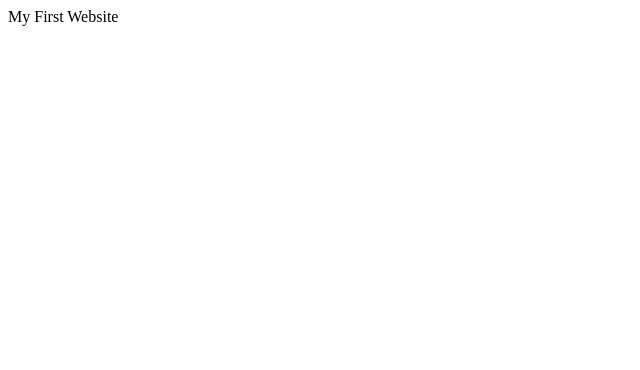
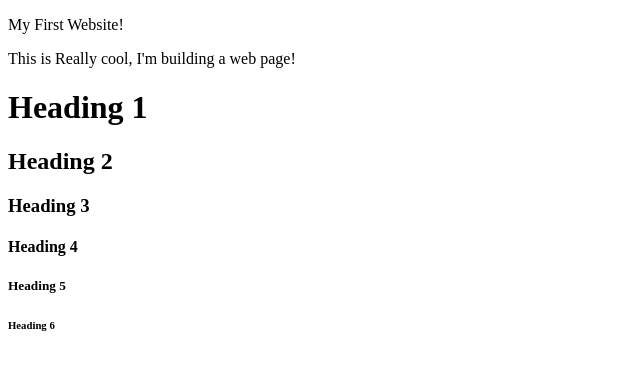
Before and after one commit to Montse58/my-first-website, a plain HTML site: page index.html in a window 1280 px wide. Shown: the whole page, without its empty margins (0-640 px from the left). Drawn offline with Linux system fonts and the light colour scheme.

Commit message:
Added different headers and paragraphs

```diff
--- a/index.html
+++ b/index.html
@@ -8,7 +8,19 @@
     <title> My First Wensite</title>
 </head>
 <body>
-    My First Website
+
+    <p>My First Website!</p>
+
+    <p>This is Really cool, I'm building a web page!</p>
+<!-- There are no h7, there are only 1-6
+  You also don't want to be doing p1, and p2 for paragraphs,
+  They should just be p-->
+    <h1>Heading 1</h1>
+    <h2>Heading 2</h2>
+    <h3>Heading 3</h3>
+    <h4>Heading 4</h4>
+    <h5>Heading 5</h5>
+    <h6>Heading 6</h6>
 </body>
 <!-- This is a comment -->
 </html>
```
